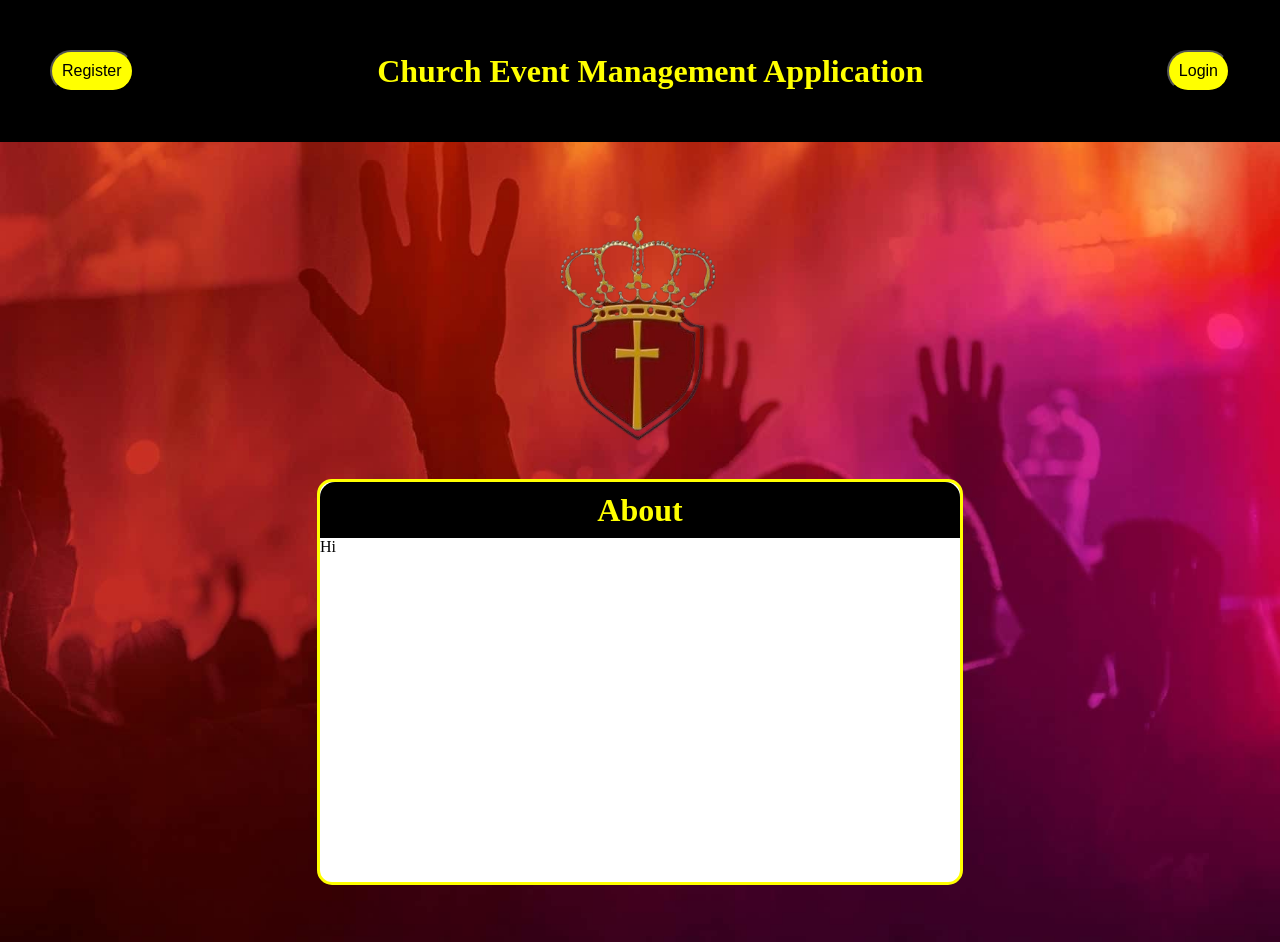
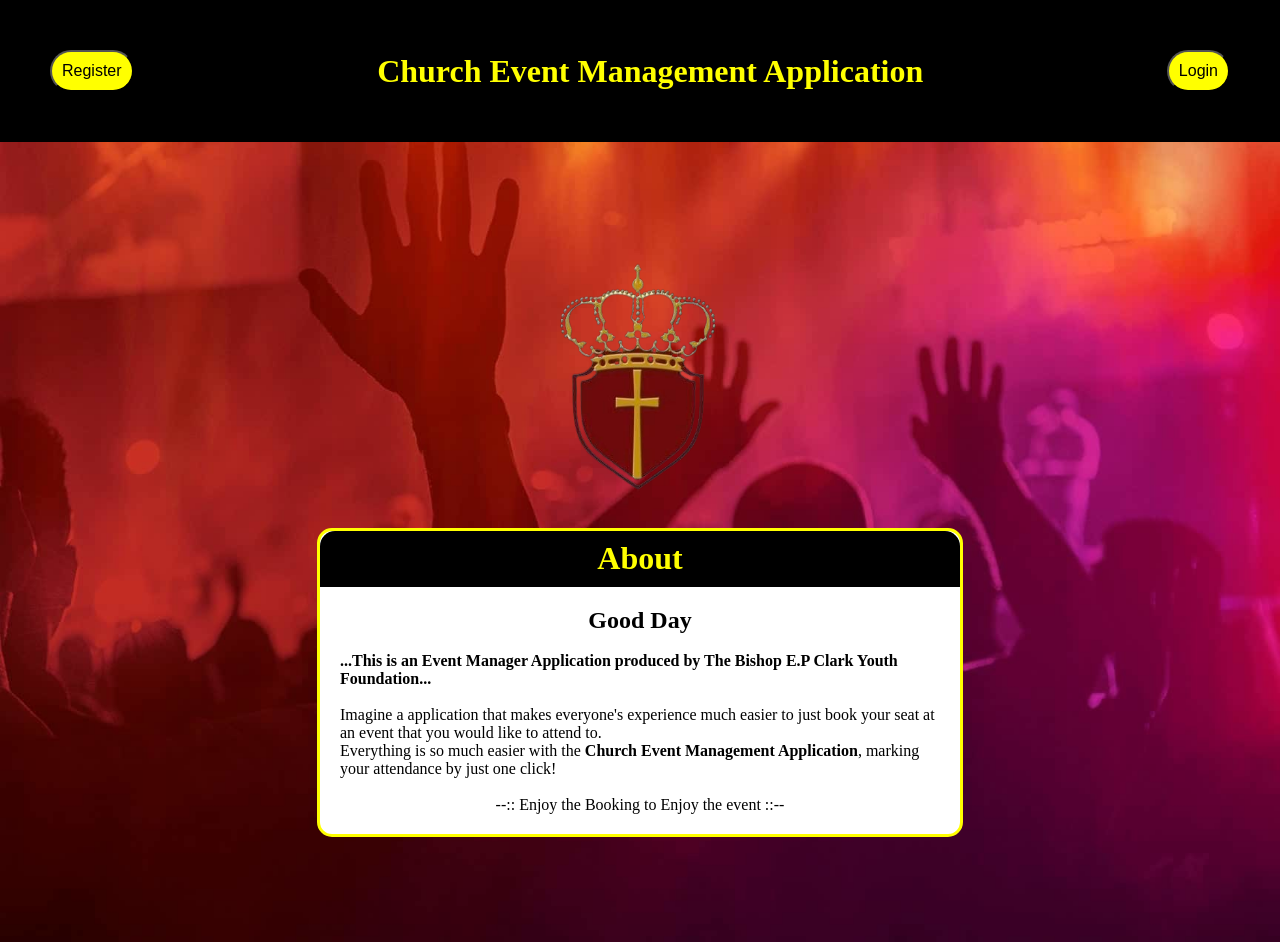
Before and after one commit to JaydeeCodesHoops/Church-Event-Management-Application, a React (Vite) app in the folder Church_Event_Manager_Front-End/: page / in a window 1280 px wide. Built offline with nearby package versions, Linux system fonts and the light colour scheme.

Commit message:
Added info in the about modal in Welcome page

```diff
--- a/Church_Event_Manager_Front-End/src/CSS/App.css
+++ b/Church_Event_Manager_Front-End/src/CSS/App.css
@@ -138,7 +138,7 @@ button{
 }
 
 button:hover{
-  background-color: yellowgreen;
+  background-color: white;
   transform: translateY(4px);
     box-shadow: 0 4px 6px rgba(0, 0, 0, 0.2);
 }
--- a/Church_Event_Manager_Front-End/src/CSS/Welcome.css
+++ b/Church_Event_Manager_Front-End/src/CSS/Welcome.css
@@ -41,11 +41,25 @@
     margin-top: 30px;
     justify-content: center;
     align-items: top;
-    height: 50vh; /* Full height of viewport */
-    width: 50vw;  /* Full width of viewport */
+    /* height: 50%; */          /*I REMOVED HEIGHT FOR THE DIV TO CHANGE ITS HEIGHT DEPENDING ON THE AMOUNT OF CONTENTS INSIDE OF IT.*/
+    width: 50%;  /* Full width of viewport */
     background-color: #ffffff;
     border: 3px solid yellow;
     border-radius: 15px;
+
+
+  /* Allow vertical scrolling */
+  max-height: 50%; /* Limits height to viewport */
+  overflow-y: auto; /* Enables scrolling when needed */
+
+    /* Responsive height */
+      /* min-height: 100px;
+      max-height: 80vh;
+      overflow-y: auto;  */
+
+    /* display: flex;
+      flex-direction: column;
+      gap: 10px; */
   }
 
   .heading{
--- a/Church_Event_Manager_Front-End/src/Pages/Welcome.jsx
+++ b/Church_Event_Manager_Front-End/src/Pages/Welcome.jsx
@@ -18,8 +18,13 @@ function Welcome (){
                 <div style={{backgroundColor: "black", height: "7vh", width: '100%', display: 'flex', justifyContent: "center", alignItems: "center", borderTopLeftRadius: '15px', borderTopRightRadius: '15px'}}>
                     <h1 className='heading'>About</h1>
                 </div>
-                <div>
-                    <p>Hi</p>
+                <div style={{padding: "20px", display: "flex", flexDirection: "column", alignItems: "center", justifyContent: "center"}}>
+                    <h2 style={{fontWeight: "bold", }}>Good Day</h2><br/>
+                    <h4>...This is an Event Manager Application produced by The Bishop E.P Clark Youth Foundation...</h4><br/>
+                    <p>Imagine a application that makes everyone's experience much easier to just book your seat at an event that you would like to attend to.<br/>
+                       Everything is so much easier with the <span style={{fontWeight: "bold", }}>Church Event Management Application</span>, marking your attendance  by just one click!
+                    </p><br/>
+                    <p>--:: Enjoy the Booking to Enjoy the event ::--</p>
                 </div>
             </div>
         </div>
```
